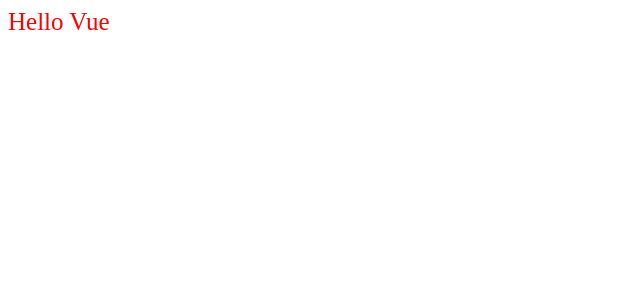
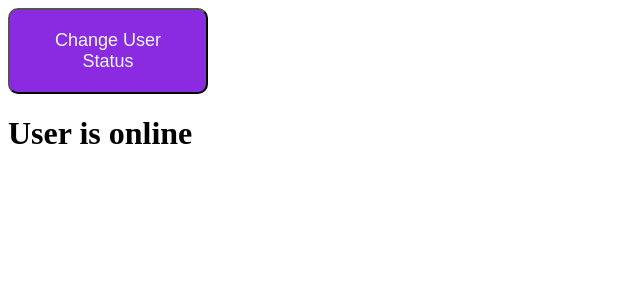
Before and after one commit to Thanhdo1212/vuejs-intro, a Vue app in the folder vue-intro/: page / in a window 1280 px wide. Shown: the top 300 px of the page, without its empty margins (0-640 px from the left). Built offline with nearby package versions, Linux system fonts and the light colour scheme; the HTML template or start-up script is replaced by a standard one.

Commit message:
condition in vue

```diff
--- a/vue-intro/src/App.vue
+++ b/vue-intro/src/App.vue
@@ -1,16 +1,38 @@
+<script setup lang="ts">
+import { ref } from 'vue'
+
+const userStatus = ref('online')
+const changeUserStatus = () => {
+  if (userStatus.value === 'online') {
+    userStatus.value = 'offline'
+  } else if (userStatus.value === 'offline') {
+    userStatus.value = 'busy'
+  } else if (userStatus.value === 'busy') {
+    userStatus.value = 'online'
+  }
+}
+</script>
+
 <template>
-  <div :style="[baseStyles, overridingStyles]">Hello Vue</div>
+  <div>
+    <button
+      @click="changeUserStatus"
+      style="
+        padding: 20px;
+        color: aliceblue;
+        background-color: blueviolet;
+        border-radius: 10px;
+        font-size: large;
+        box-shadow: inset;
+        width: 200px;
+      "
+    >
+      Change User Status
+    </button>
+
+    <h1 v-if="userStatus === 'online'">User is online</h1>
+    <h1 v-else-if="userStatus === 'offline'">User is offline</h1>
+    <h1 v-else-if="userStatus === 'busy'">user is busy</h1>
+    <h1 v-else>User 's status is undefined'</h1>
+  </div>
 </template>
-
-<script setup lang="ts">
-import { reactive } from 'vue'
-
-const baseStyles = reactive({
-  color: 'red',
-  fontSize: '20px',
-})
-
-const overridingStyles = reactive({
-  fontSize: '25px',
-})
-</script>
```
